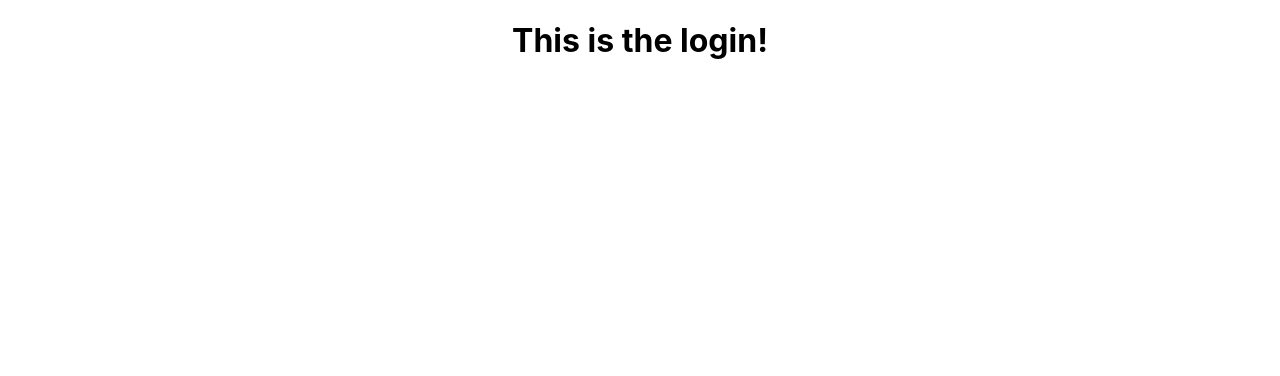
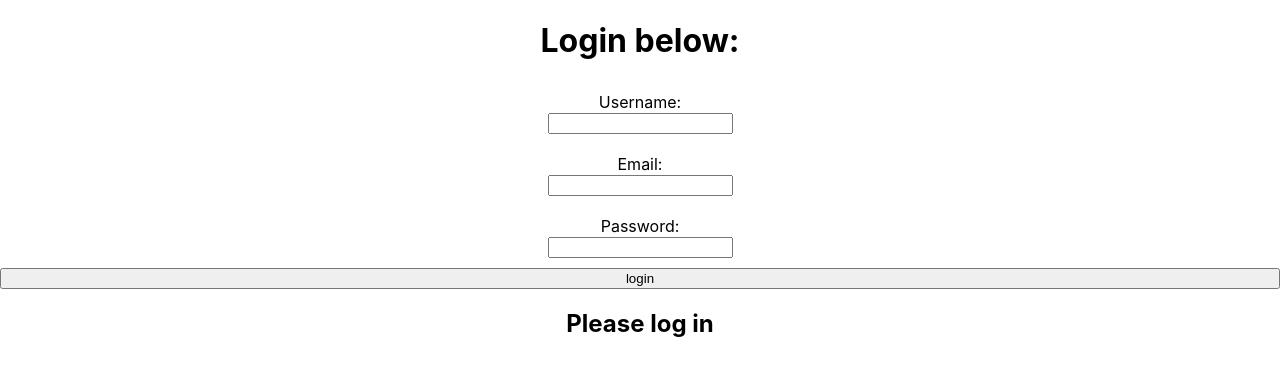
Before and after one commit to deergit/m46-week9-full-stack-practice, a React (Create React App) app: page / in a window 1280 px wide. Shown: the top 376 px of the page. Built offline with nearby package versions, Linux system fonts and the light colour scheme.

Commit message:
setting up login component

```diff
--- a/src/App.js
+++ b/src/App.js
@@ -1,10 +1,18 @@
-import './App.css';
-import Login from './components/Login';
+import { useState, useEffect } from "react";
+import "./App.css";
+import Login from "./components/Login";
 
-function App() {
+const App = () => {
+  const [user, setUser] = useState();
+
   return (
     <div className="App">
-      <Login />
+      <Login newUser={setUser}/>
+      {user ?
+        <h2>Welcome {user}</h2>
+        :
+        <h2>Please log in</h2>
+      }
     </div>
   );
 }
--- /dev/null
+++ b/src/components/Login.css
@@ -0,0 +1,8 @@
+.login-container form {
+  display: flex;
+  flex-flow: column nowrap;
+}
+
+.login-container form label {
+  margin: 10px;
+}
--- a/src/components/Login.js
+++ b/src/components/Login.js
@@ -1,7 +1,33 @@
-const Login = (props) => {
+import { useState } from "react";
+import "./Login.css";
+
+const Login = ({ newUser }) => {
+  const [username, setUsername] = useState();
+  const [email, setEmail] = useState();
+  const [password, setPassword] = useState();
+
+  const submitHandler = () => {
+    //
+  }
+
   return (
     <div className="login-container">
-      <h1>This is the login!</h1>
+      <h1>Login below:</h1>
+      <form onSubmit={submitHandler}>
+        <label>Username:<br />
+          <input onChange={(e) => setUsername(e.target.value)}></input>
+        </label>
+
+        <label>Email:<br />
+          <input onChange={(e) => setEmail(e.target.value)}></input>
+        </label>
+
+        <label>Password:<br />
+          <input onChange={(e) => setPassword(e.target.value)}></input>
+        </label>
+
+        <button type="submit">login</button>
+      </form>
     </div>
   );
 }
```
